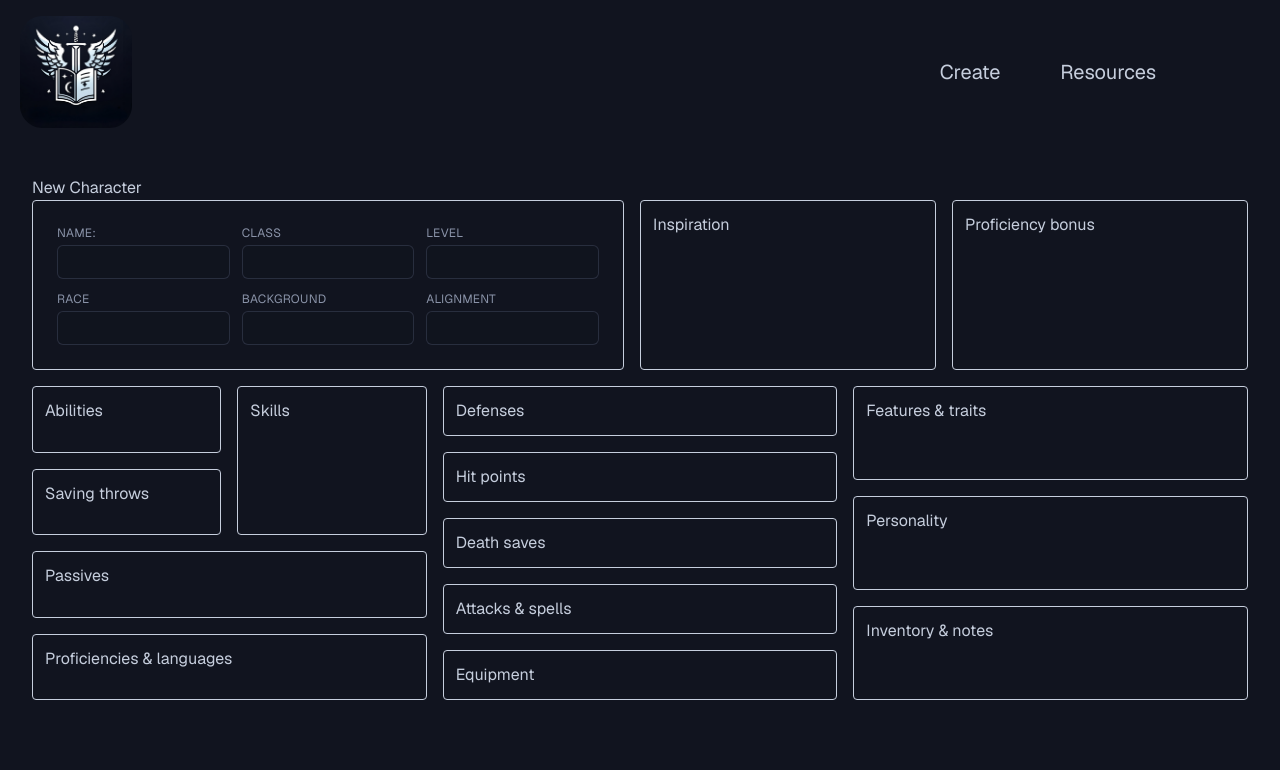
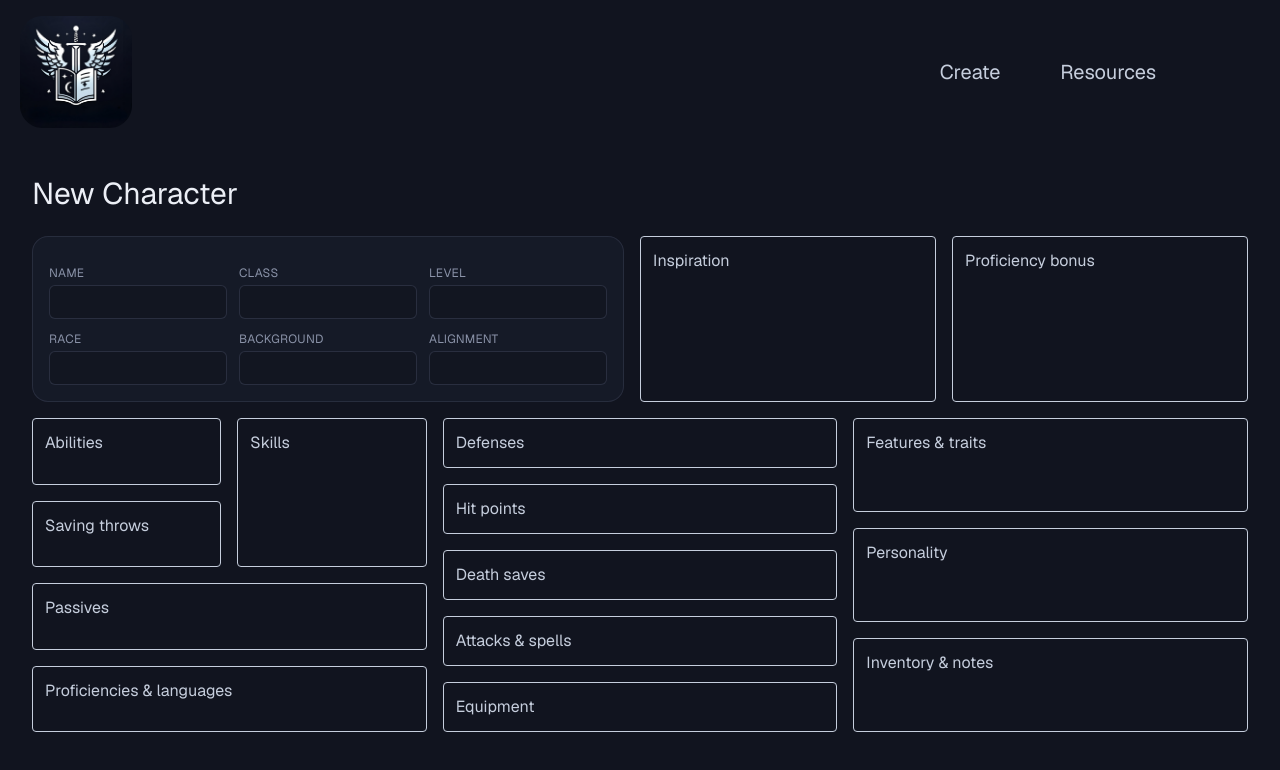
Before and after one commit to SilverGuild/SG_frontend, a Next.js app: page /character in a window 1280 px wide. Shown: the top 770 px of the page. Built offline with nearby package versions, Linux system fonts and the light colour scheme; no server answers; a web font is replaced by a local one.

Commit message:
Update character sheet styling and implement new section and field components

```diff
--- a/src/app/(app)/character/[id]/edit/page.tsx
+++ b/src/app/(app)/character/[id]/edit/page.tsx
@@ -15,5 +15,5 @@ export default async function EditCharacter({ params }: {params: Promise<{id: st
             notFound()
         }
 
-        return <CharacterShell mode="view" character={character} />
+        return <CharacterShell mode="edit" character={character} />
 }
--- a/src/app/(app)/character/components/CharacterSheet.tsx
+++ b/src/app/(app)/character/components/CharacterSheet.tsx
@@ -1,5 +1,6 @@
 import { CharacterType } from '@/types'
 import Identity from './sections/identity/Identity'
+import Section from './shared/Section'
 
 interface CharcterSheetProps {
     character?: CharacterType
@@ -14,9 +15,9 @@ export default function CharacterSheet({ character, editable = false, create = f
             {/* Top bar -> Identity, Inspiration, Proficiency Bonus */}
             <div className="grid grid-cols-1 gap-4 sm:grid-cols-[2fr_1fr_1fr] pb-4">
                 {/* Identity -> name, class & level, race, background, alignment, XP */}
-                <div className="rounded border p-3">
+                <Section>
                     <Identity character={character} editable={editable} create={create}/>
-                </div>
+                </Section>
                 {/* Inspiration */}
                 <div className="rounded border p-3">Inspiration</div>
                 {/* Proficiency bonus */}
--- a/src/app/(app)/character/components/CharacterShell.tsx
+++ b/src/app/(app)/character/components/CharacterShell.tsx
@@ -10,9 +10,9 @@ export default function Character({ mode = 'create', character }: CharacterShell
     const heading = mode === 'create' ? 'New Character' : character?.name ?? 'Unnamed Character'
 
     return (
-       <div>
-            <header>
-                <h1>{heading}</h1>
+       <div className="min-h-full animate-fade-in-up">
+            <header className="mb-6">
+                <h1 className="m-0 text-3xl font-blod text-moonbeam">{heading}</h1>
             </header>
             <CharacterSheet character={character} editable={mode !== 'view'} create={mode === 'create'}/>
        </div>
--- a/src/app/(app)/character/components/sections/identity/Identity.tsx
+++ b/src/app/(app)/character/components/sections/identity/Identity.tsx
@@ -9,10 +9,10 @@ interface IdentityProps {
 
 export default function Identity({character, editable = false, create = false}: IdentityProps) {
     return (
-        <div className="p-3 grid grid-cols-2 gap-3 sm:grid-cols-3">
+        <div className="grid grid-cols-2 gap-3 sm:grid-cols-3">
             {!create ?
                 <></> :
-                <Field label="Name: " value={character?.name} editable={editable}/>
+                <Field label="Name" value={character?.name} editable={editable}/>
             }
             <Field label="Class" value={character?.character_class_id} editable={editable}/>
             <Field label="Level" value={character?.level} editable={editable}/>
```
